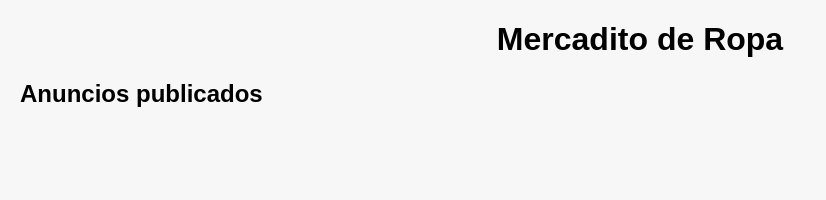
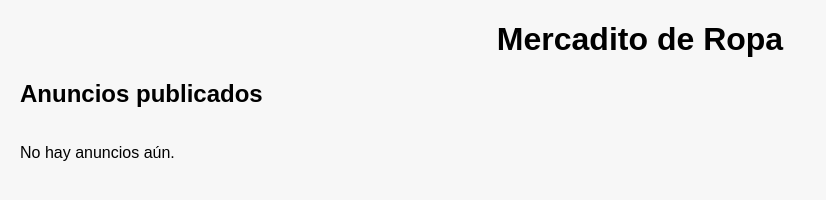
Before and after one commit to ragonfer/mercadito, a plain HTML site: page index.html in a window 1280 px wide. Shown: the whole page, without its empty margins (0-826 px from the left). Drawn offline with Linux system fonts and the light colour scheme.

Commit message:
Update index.html

```diff
--- a/index.html
+++ b/index.html
@@ -16,14 +16,13 @@
   <script>
     const STORAGE_KEY = "mercadito_items";
 
-function loadItems() {
-  const items = loadItems();
-
-}
+    function loadItems() {
+      return JSON.parse(localStorage.getItem(STORAGE_KEY) || "[]");
+    }
 
     function render() {
-      const lista = document.getElementById('lista');
-
+      const items = loadItems();
+      const lista = document.getElementById("lista");
       lista.innerHTML = "";
 
       if (items.length === 0) {
@@ -34,15 +33,13 @@ function loadItems() {
       for (const it of items) {
         const el = document.createElement("div");
         el.className = "item";
-
         el.innerHTML = `
-          ${it.img ? `<img src="${it.img}">` : ""}
+          ${it.img ? `<img src="${it.img}" alt="Prenda">` : ""}
           <div class="price">${it.precio.toFixed(2)} ${it.moneda}</div>
           <div>${it.descripcion}</div>
           <div>Estado: ${it.estado} | Categoría: ${it.categoria}</div>
           <div>Contacto: ${it.contacto}</div>
         `;
-
         lista.appendChild(el);
       }
     }
```
